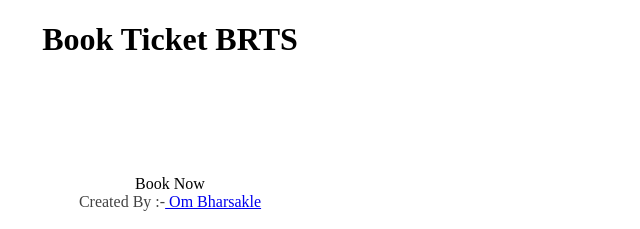
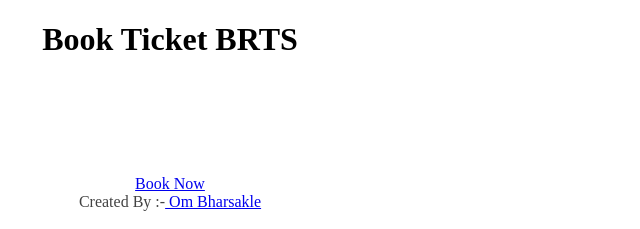
Before and after one commit to OmBharsakle/Bus-Tickets, a plain HTML site: page index.html in a window 1280 px wide. Shown: the top 229 px of the page, 470-1110 px from the left. Drawn offline with Linux system fonts and the light colour scheme.

Commit message:
Update index.html

```diff
--- a/index.html
+++ b/index.html
@@ -67,7 +67,8 @@
                 <input type="text" id="date" value="11 Nov 2023, 08:38 PM"> -->
             </form>
             <center>
-                <div class="button" onclick="value()">Book Now</div>
+                <a href="https://www.instagram.com/om_bharsakle/" target="_blank"> <div class="button" onclick="value()">Book Now</div> </a>
+
                 <div style="color: rgba(0, 0, 0, 0.74);">Created By :-<a href="https://linktr.ee/OmBharsakle"> Om Bharsakle </a> </div>
                 <div>
                     <h1 class="notice">Important Notice</h1>
```
